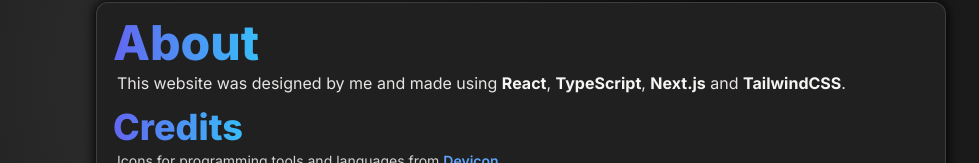
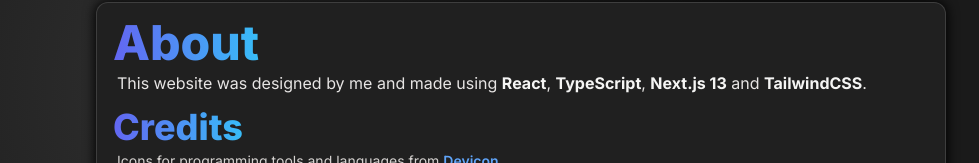
Before and after one commit to vik-ma/portfolio, a Next.js app: page /about in a window 1280 px wide. Shown: the part 319-482 px from the top of the page, without its empty margins (119-1098 px from the left). Built offline with nearby package versions, Linux system fonts and the light colour scheme.

Commit message:
Changed the modals background opacity slightly

```diff
--- a/app/components/AboutPage.tsx
+++ b/app/components/AboutPage.tsx
@@ -8,7 +8,7 @@ export default function AboutPage() {
         This website was designed by me and made using{" "}
         <strong className="text-stone-100">React</strong>,{" "}
         <strong className="text-stone-100">TypeScript</strong>,{" "}
-        <strong className="text-stone-100">Next.js</strong> and{" "}
+        <strong className="text-stone-100">Next.js 13</strong> and{" "}
         <strong className="text-stone-100">TailwindCSS</strong>.
       </p>
       <h2 className="w-fit mt-2 text-2xl md:text-4xl font-extrabold bg-clip-text text-transparent bg-gradient-to-r from-indigo-500 to-sky-400">
--- a/app/components/ImageSlider.tsx
+++ b/app/components/ImageSlider.tsx
@@ -141,7 +141,7 @@ export default function ImageSlider({
   return (
     <div className="flex justify-center">
       {showFullImage && (
-        <div className="fixed top-0 left-0 bottom-0 right-0 z-20 bg-black/80 animate-fade">
+        <div className="fixed top-0 left-0 bottom-0 right-0 z-20 bg-black/60 animate-fade">
           <div className="flex items-center justify-center h-screen animate-modal">
             <div
               className={
--- a/app/components/Modal.tsx
+++ b/app/components/Modal.tsx
@@ -53,7 +53,7 @@ export default function Modal({ children }: ModalProps) {
   return (
     <div
       ref={overlay}
-      className="fixed inset-0 z-10 flex items-center justify-center bg-black/60 animate-fade"
+      className="fixed inset-0 z-10 flex items-center justify-center bg-black/70 animate-fade"
       onClick={onClick}
     >
       <div
```
